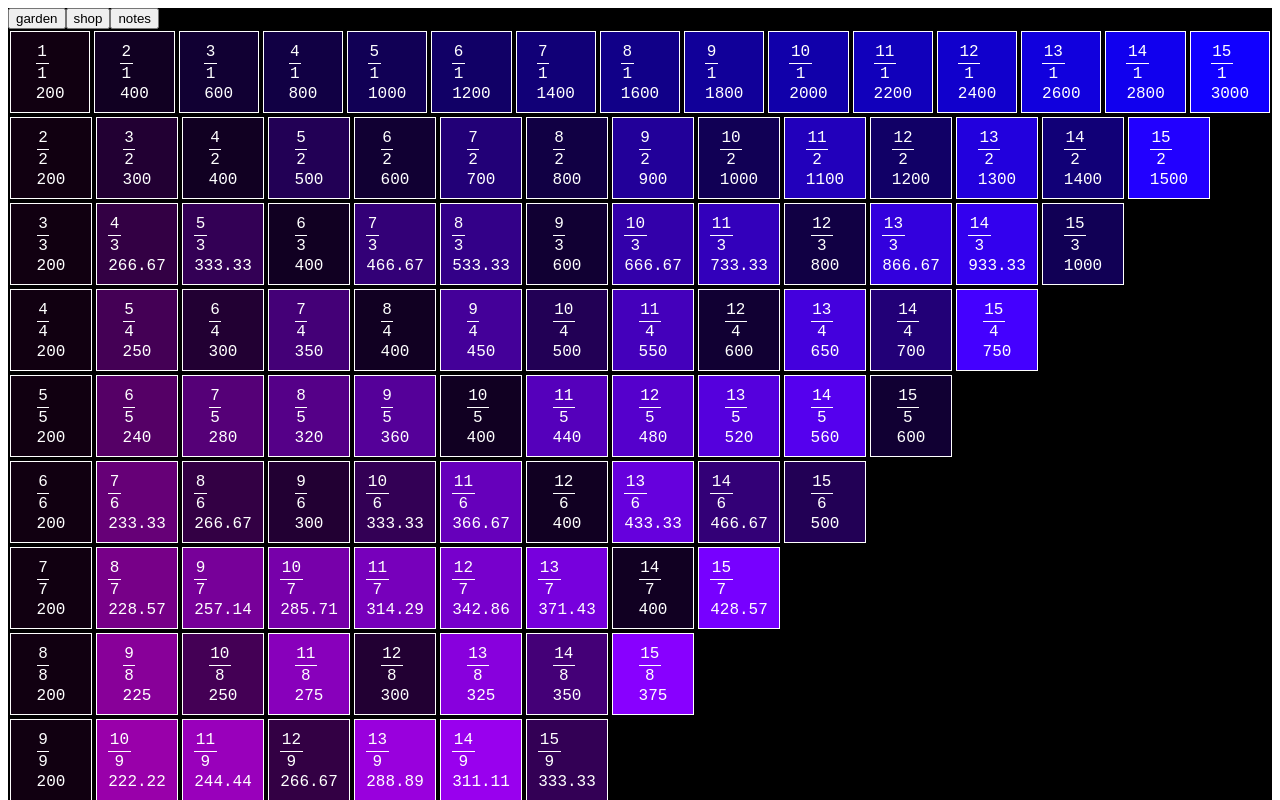
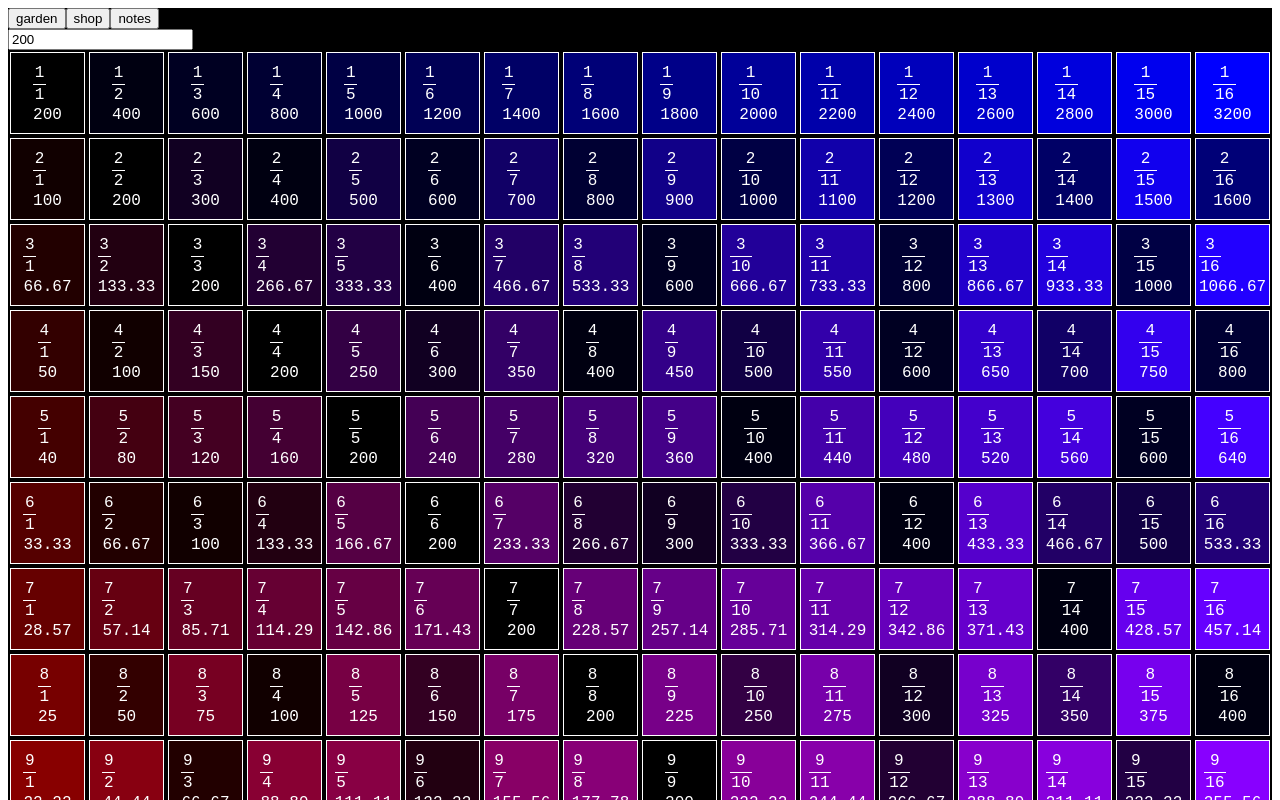
Before and after one commit to nomisaur/garden, a React app: page / in a window 1280 px wide. Both pictures are taken after a click on the button "notes". Shown: the top 800 px of the page. Built offline with nearby package versions, Linux system fonts and the light colour scheme; the HTML template or start-up script is replaced by a standard one.

Commit message:
clean a bit

```diff
--- a/src/components/notes/notes.js
+++ b/src/components/notes/notes.js
@@ -13,84 +13,97 @@ const Box = styled.div`
    display: flex;
    justify-content: center;
    align-items: center;
-   background: ${({ background = '#000' }) => background};
+   background: ${({ isOn = false, ab: [a = 1, b = 1] = [] }) =>
+      isOn ? '#151' : `#${(a - 1).toString(16)}0${(b - 1).toString(16)}`};
 `;
 
 const Row = styled.div`
    display: flex;
 `;
 
-const AudioContext = window.AudioContext || window.webkitAudioContext;
-
-const nums = list(12, (a) => a + 1).map((a) =>
-   list(15, (b) => b + 1)
-      .map((b) => [a, b])
-      .filter(([a, b]) => b / a >= 1),
-);
-
-const decimals = (num) => {
+const displayNumber = (num) => {
    const string = num.toFixed(2);
    const [whole, decimal] = string.split('.');
    return decimal === '00' ? whole : string;
 };
 
-function reduce(numerator, denominator) {
-   var gcd = function gcd(a, b) {
-      return b ? gcd(b, a % b) : a;
-   };
-   gcd = gcd(numerator, denominator);
-   return [numerator / gcd, denominator / gcd];
-}
+const gcd = (a, b) => (b ? gcd(b, a % b) : a);
+const reduceFraction = ([a, b]) => {
+   const reducer = gcd(a, b);
+   return [a / reducer, b / reducer];
+};
 
-const Note = ({ root, a, b, osc, toggle }) => {
+const PlayNote = ({ frequency, audioCtx }) => {
+   useEffect(() => {
+      const osc = audioCtx.createOscillator();
+      osc.frequency.value = frequency;
+
+      const gain = audioCtx.createGain();
+      osc.connect(gain);
+      gain.connect(audioCtx.destination);
+
+      gain.gain.setValueAtTime(0.01, audioCtx.currentTime);
+
+      osc.start();
+
+      return () => {
+         gain.gain.exponentialRampToValueAtTime(0.00001, 0);
+         osc.stop(0);
+      };
+   }, []);
+   return null;
+};
+
+const Note = ({ root, top, bottom, audioCtx }) => {
    const [on, setOn] = useState(false);
-   const frequency = (root * b) / a;
-   osc.frequency.value = frequency;
-   useEffect(() => {
-      osc.start();
-      return () => osc.stop();
-   }, []);
-
-   const [a_, b_] = reduce(a, b);
+   const frequency = (root * bottom) / top;
 
    return (
       <Box
-         background={on ? '#151' : `#${a_.toString(16)}0${b_.toString(16)}`}
-         onClick={() => {
-            setOn(!on);
-            toggle(!on);
-         }}
+         isOn={on}
+         ab={reduceFraction([top, bottom])}
+         onClick={() => setOn(!on)}
       >
          <div>
-            <Fraction top={b} bottom={a} />
-            <div>{decimals(frequency)}</div>
+            <Fraction top={top} bottom={bottom} />
+            <div>{displayNumber(frequency)}</div>
          </div>
+         {on && <PlayNote frequency={frequency} audioCtx={audioCtx} />}
       </Box>
+   );
+};
+
+const ratios = list(16, (a) => list(16, (b) => [a + 1, b + 1]));
+
+const NoteRow = ({ row, audioCtx, root }) => {
+   return (
+      <Row>
+         {row.map(([top, bottom], i) => (
+            <Note
+               key={i}
+               audioCtx={audioCtx}
+               root={root}
+               top={top}
+               bottom={bottom}
+            />
+         ))}
+      </Row>
    );
 };
 
 export const Notes = () => {
    const audioCtx = new AudioContext();
-   const gainNode = audioCtx.createGain();
-   gainNode.connect(audioCtx.destination);
-   gainNode.gain.value = 1 / 12;
-   return nums.map((row, i1) => (
-      <Row key={i1}>
-         {row.map(([a, b], i2) => {
-            const osc = audioCtx.createOscillator();
-            return (
-               <Note
-                  key={i2}
-                  root={200}
-                  a={a}
-                  b={b}
-                  osc={osc}
-                  toggle={(on) => {
-                     on ? osc.connect(gainNode) : osc.disconnect(0);
-                  }}
-               />
-            );
-         })}
-      </Row>
-   ));
+   const [root, setRoot] = useState(200);
+   return (
+      <>
+         <input
+            type='text'
+            value={root}
+            onChange={(e) => setRoot(e.target.value)}
+         ></input>
+         {ratios.map((row, i) => (
+            <NoteRow key={i} root={root} row={row} audioCtx={audioCtx} />
+         ))}
+      </>
+   );
 };
```
